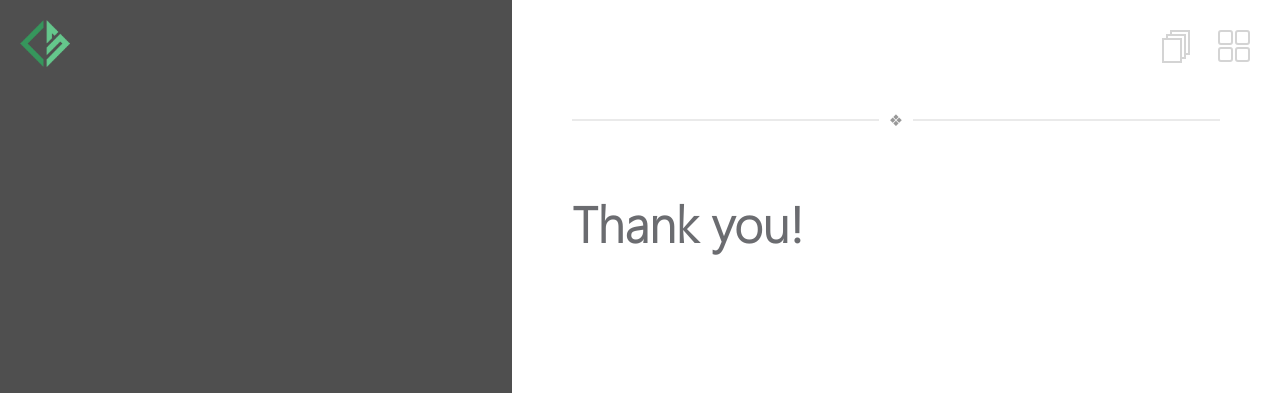
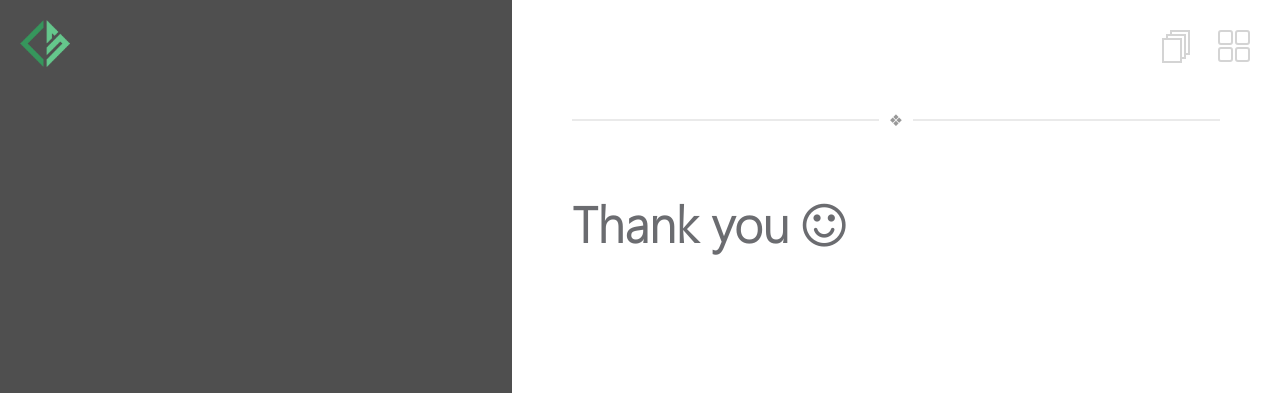
Before and after one commit to kevydotvinu/gnulinuxmate.com, a Jekyll site: the page built from thanks.md, in a window 1280 px wide. Shown: the top 393 px of the page. Built offline with Jekyll 4.4.1, drawn with Linux system fonts in a browser that asks for light colours.

Commit message:
added smile

```diff
--- a/thanks.md
+++ b/thanks.md
@@ -7,4 +7,4 @@
 <link href="/assets/css/contact.css" rel="stylesheet"/>
 
 <div id="contactme-section">
-<h1 id="contact">Thank you!</h1>
+<h1 id="contact">Thank you <span class="fa fa-smile-o portfolio-icon"></span></h1>
```
